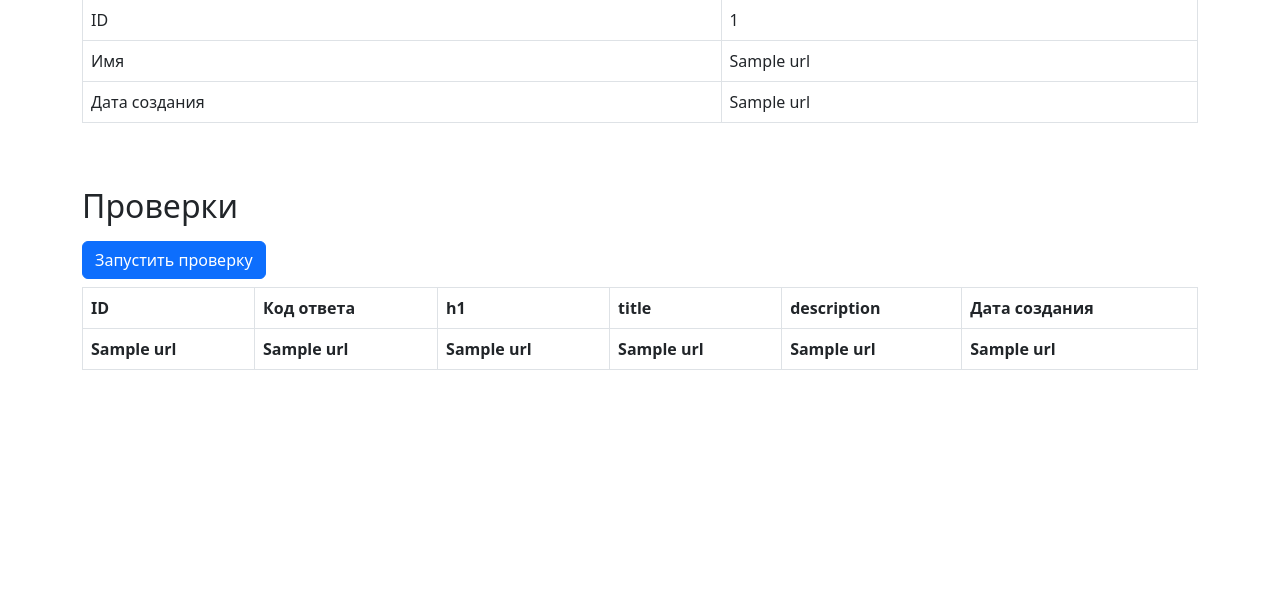
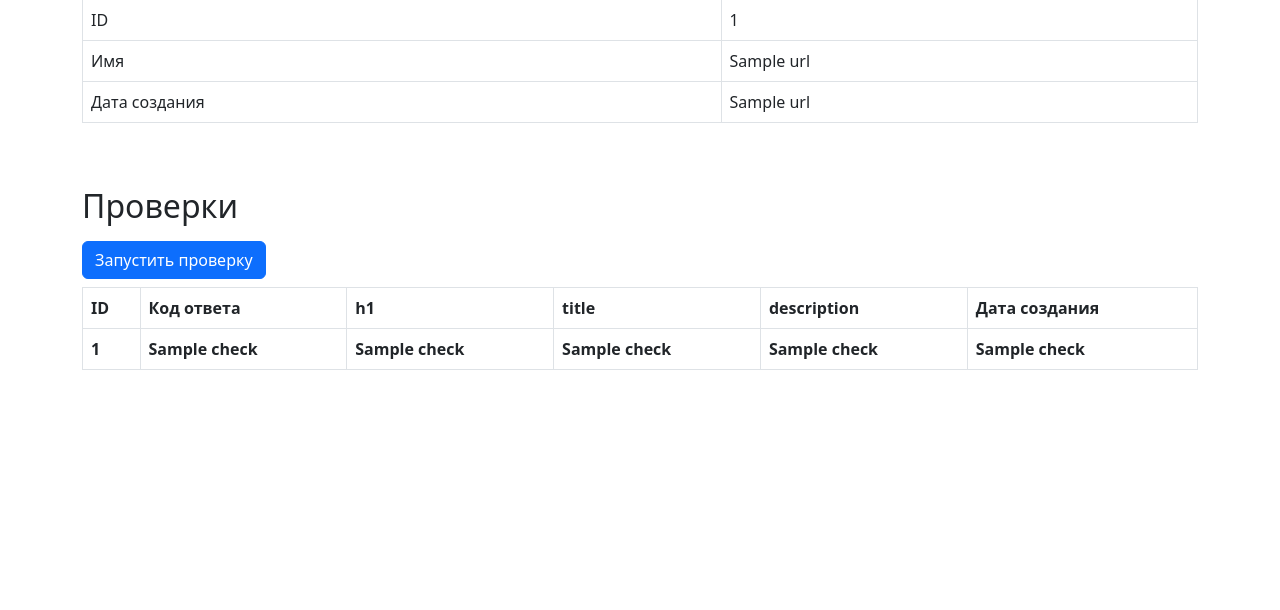
Before and after one commit to WeibHai/python-project-83, a Flask app: template page_analyzer/templates/url_page.html in a window 1280 px wide. Shown: the part 129-739 px from the top of the page. Run offline with Flask 2, Linux system fonts and the light colour scheme; the template is opened without the code that fills it: most values are stand-ins (such as "Sample title", 1, 10 or a date in 2020); lists and menus that the app fills with data are empty.

Commit message:
fix bugs

```diff
--- a/page_analyzer/app.py
+++ b/page_analyzer/app.py
@@ -36,14 +36,22 @@
 def url(id):
     messages = get_flashed_messages(with_categories=True)
 
-    query = f"""SELECT * FROM urls LEFT JOIN url_checks ON urls.id = url_checks.url_id WHERE urls.id = {id} ORDER BY url_checks.id DESC"""
+    query_site = f"""SELECT * FROM urls
+                     WHERE id = {id}"""
 
-    response = send_in_db(query)
+    response_site = send_in_db(query_site)
+
+    query_checks = f"""SELECT * FROM url_checks
+                       WHERE url_id = {id}
+                       ORDER BY id ASC"""
+
+    response_checks = send_in_db(query_checks)
 
     return render_template(
         'url_page.html',
         messages=messages,
-        site=response,
+        site=response_site,
+        checks=response_checks,
         site_id=id
         )
 
@@ -83,7 +91,11 @@
 
     url = send_in_db(query_select)[0][0]
 
-    result_check = get_check(url)
+    try:
+        result_check = get_check(url)
+    except Exception as _ex:
+        flash('Произошла ошибка при проверке', 'error')
+        return redirect(url_for('url', id=id))
 
     query_insert = f'''INSERT INTO url_checks (url_id, status_code, h1, title, description, created_at)
                        VALUES ('{id}','{result_check['status_code']}', '{result_check['h1']}', '{result_check['title']}', '{result_check['description']}', '{date.today()}')'''
--- a/page_analyzer/checker.py
+++ b/page_analyzer/checker.py
@@ -14,7 +14,7 @@
     raw_description = soup.find('meta', attrs={'name': 'description'})
 
     if raw_description is None:
-        result['description'] = 'хуй'
+        result['description'] = ''
 
     else:
         result['description'] = raw_description.get('content')
--- a/page_analyzer/templates/url_page.html
+++ b/page_analyzer/templates/url_page.html
@@ -70,14 +70,14 @@
           <th>description</th>
           <th>Дата создания</th>
         </tr>
-    {% for url in site %}
+        {% for check in checks %}
         <tr>
-      <th>{{ url.3 }}</th>
-      <th>{{ url.5 }}</th>
-      <th>{{ url.6 }}</th>
-      <th>{{ url.7 }}</th>
-      <th>{{ url.8 }}</th>
-      <th>{{ url.9 }}</th>
+          <th>{{ check.0 }}</th>
+          <th>{{ check.2 }}</th>
+          <th>{{ check.3 }}</th>
+          <th>{{ check.4 }}</th>
+          <th>{{ check.5 }}</th>
+          <th>{{ check.6 }}</th>
         </tr>
         {% endfor %}
       </tbody>
```
Also changed, not shown: page_analyzer/connector.py (+1 -13 lines). Lines whose indentation alone changed are shown as unchanged.
